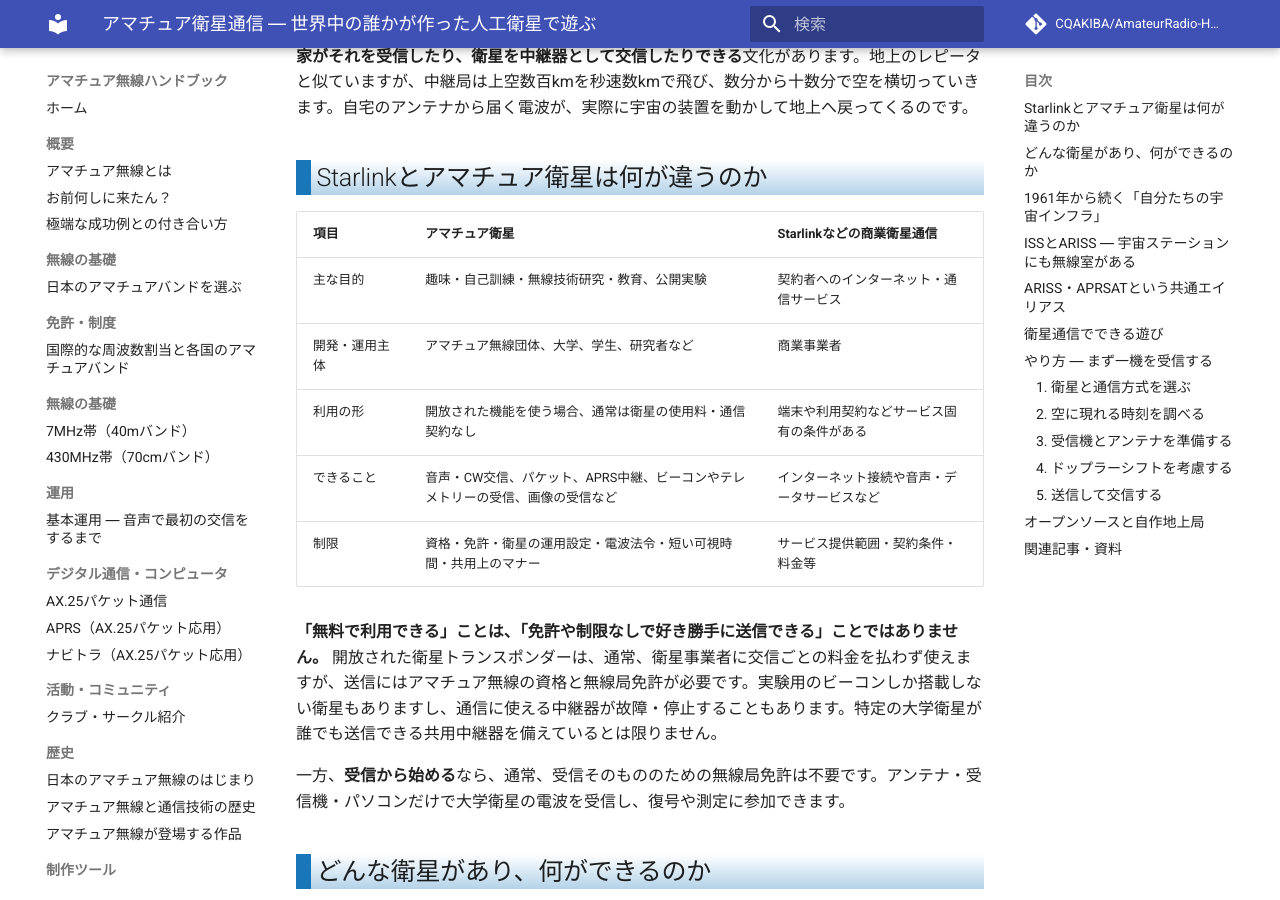
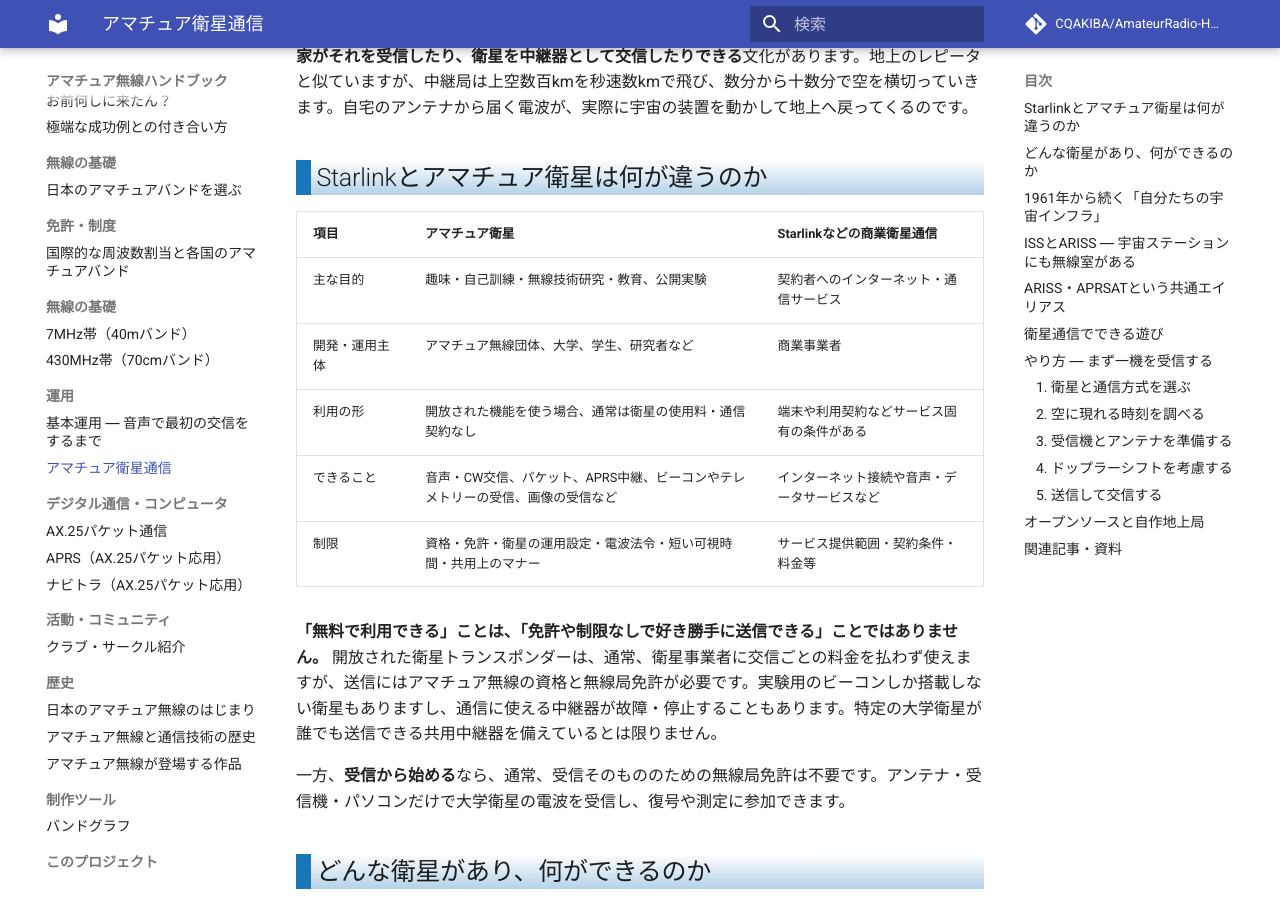
Before and after one commit to CQAKIBA/AmateurRadio-Handbook, an MkDocs documentation site: the page built from docs/06_運用/アマチュア衛星通信.md, in a window 1280 px wide and 900 px high, scrolled down 328 px. Built offline with MkDocs 1.6.1 and Material for MkDocs 9.7.7, drawn with Linux system fonts in a browser that asks for light colours; comment, search, counter and statistics services are not loaded.

Commit message:
docs: MkDocsナビに衛星通信記事を追加

```diff
--- a/mkdocs.yml
+++ b/mkdocs.yml
@@ -23,6 +23,7 @@
       - 430MHz帯（70cmバンド）: 02_無線の基礎/430MHz帯.md
   - 運用:
       - 基本運用 ― 音声で最初の交信をするまで: 06_運用/基本運用.md
+      - アマチュア衛星通信: 06_運用/アマチュア衛星通信.md
   - デジタル通信・コンピュータ:
       - AX.25パケット通信: 07_デジタル通信・コンピュータ/AX25パケット.md
       - APRS（AX.25パケット応用）: 07_デジタル通信・コンピュータ/APRS.md
```
